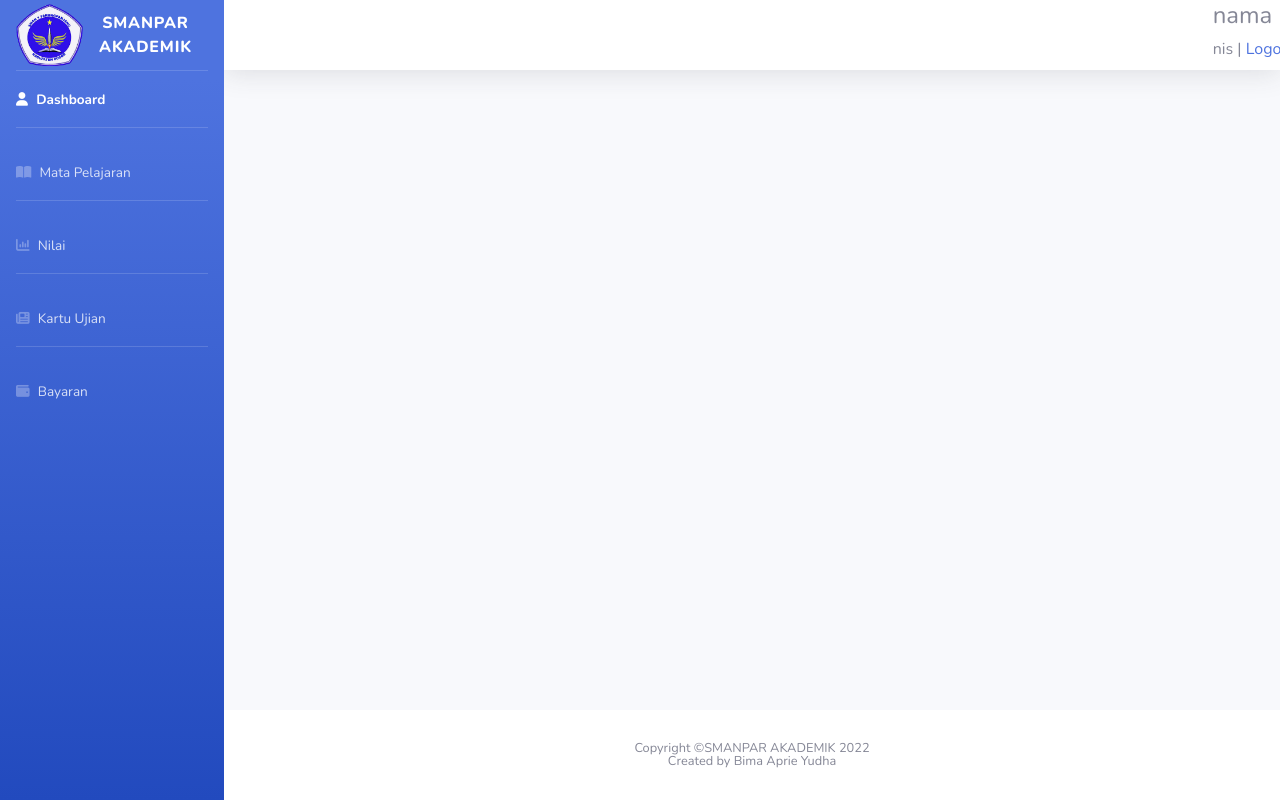
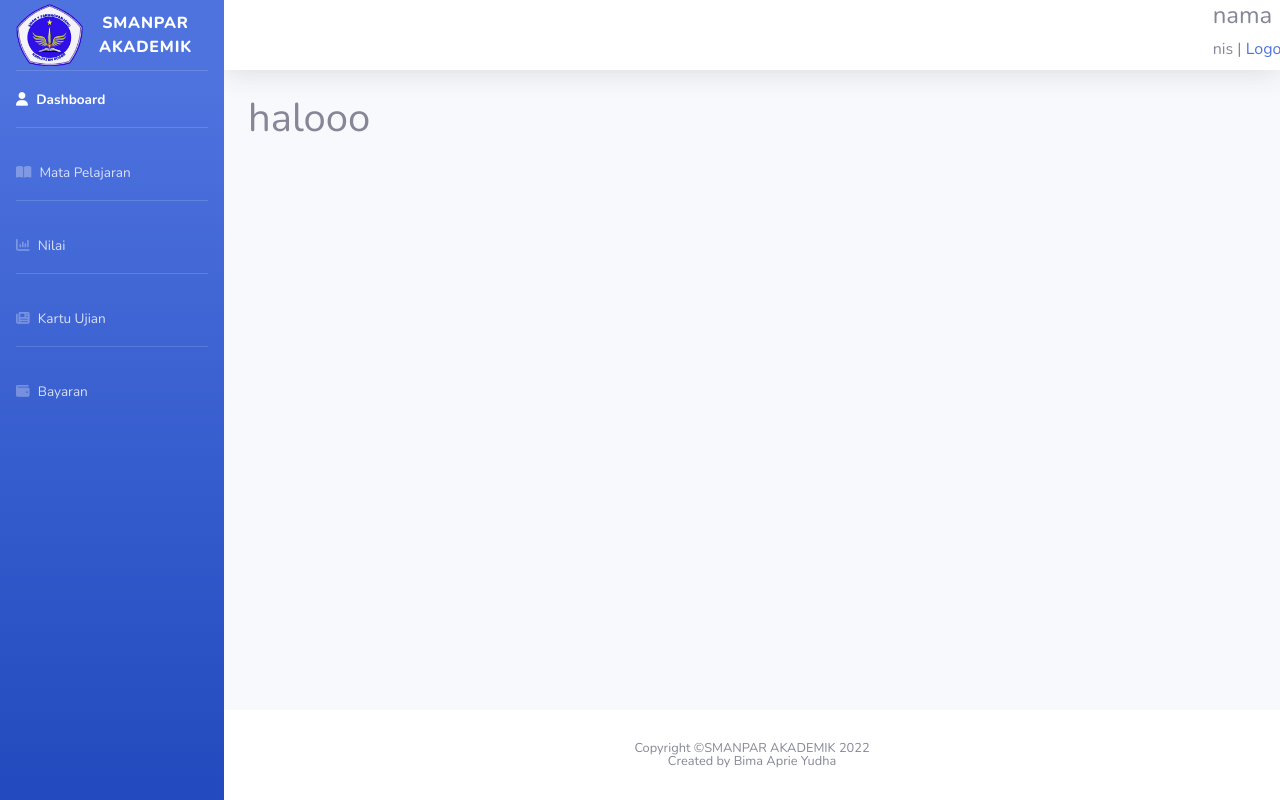
Before and after one commit to BEM28/Akademik-Sekolah, a PHP site: page /nilai.php in a window 1280 px wide. Run offline with PHP 8.4, Linux system fonts and the light colour scheme; some libraries are stand-ins or nearby versions.

Commit message:
update nilai

```diff
--- a/nilai.php
+++ b/nilai.php
@@ -99,7 +99,9 @@
                 </nav>
                 <!-- content -->
 
-
+                <div class="container">
+                    <h1>halooo</h1>
+                </div>
 
                 <!-- end content -->
 
```
